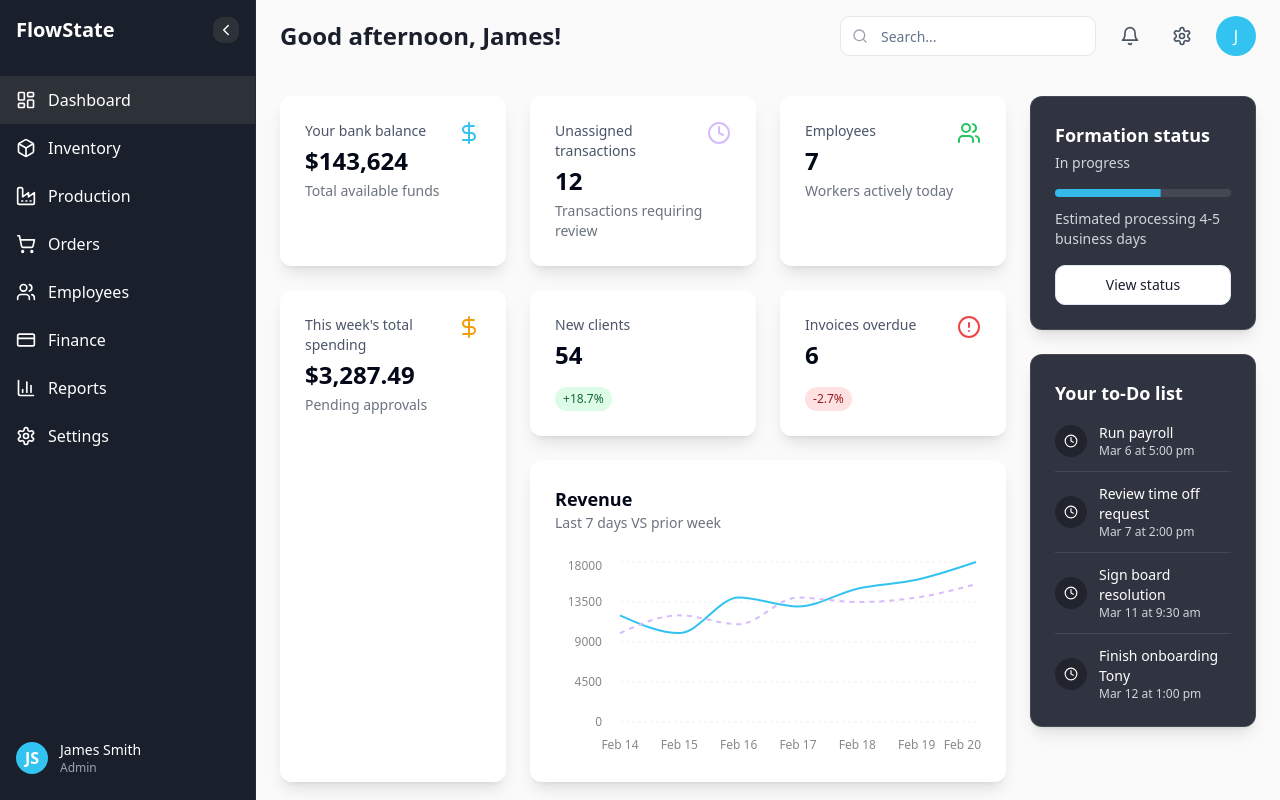
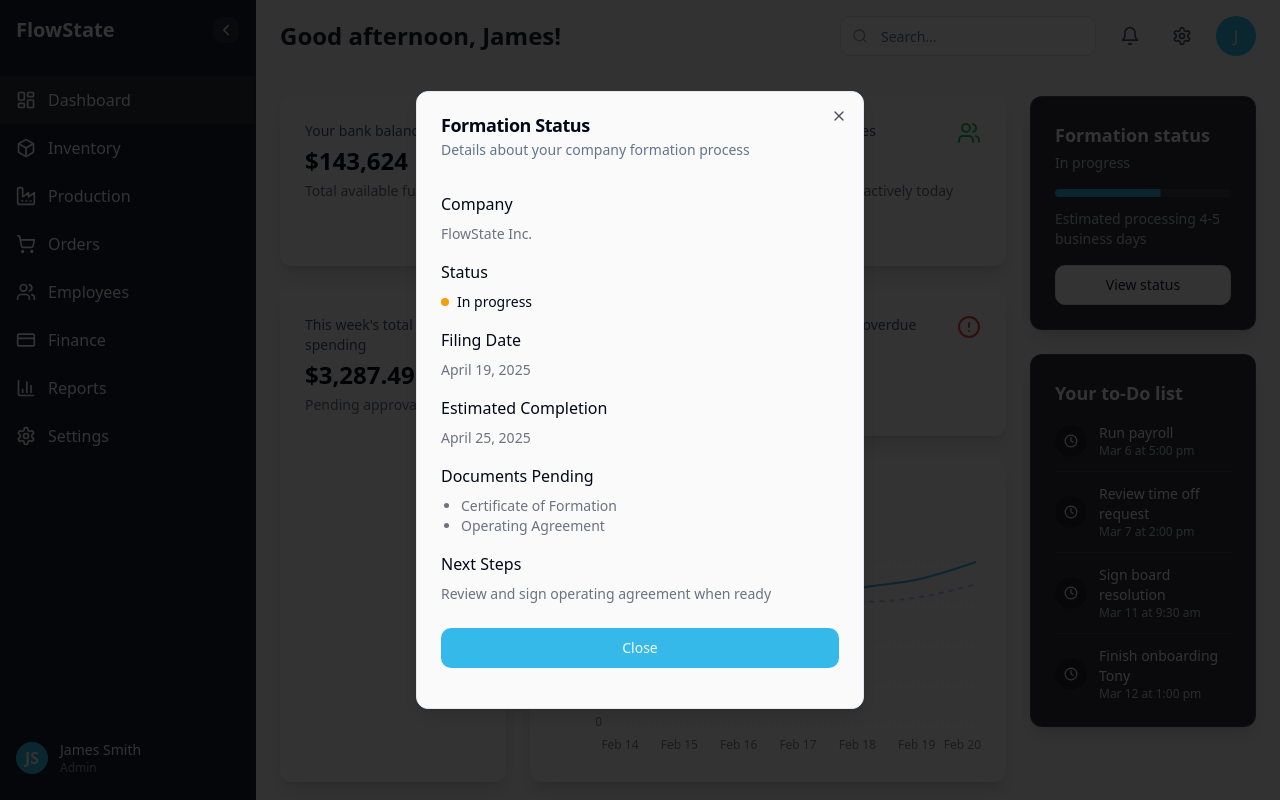
Before and after one commit to itachi9018/flowstate-manufacturing-suite, a React (Vite) app: page / in a window 1280 px wide. Both pictures are taken after a click on the button "View status". Shown: the top 800 px of the page. Built offline with nearby package versions, Linux system fonts and the light colour scheme.

Commit message:
Fix: Dashboard status card button
Fix the "View status" button in the dashboard's status card.

```diff
--- a/src/components/StatusCard.tsx
+++ b/src/components/StatusCard.tsx
@@ -10,9 +10,11 @@ interface StatusCardProps {
   progressValue: number;
   description: string;
   className?: string;
+  onClick?: () => void;
+  buttonText?: string;
 }
 
-export function StatusCard({ title, status, progressValue, description, className }: StatusCardProps) {
+export function StatusCard({ title, status, progressValue, description, className, onClick, buttonText = "View status" }: StatusCardProps) {
   return (
     <Card className={cn("glass-dark", className)}>
       <div className="p-6">
@@ -25,8 +27,12 @@ export function StatusCard({ title, status, progressValue, description, classNam
 
         <p className="text-sm text-gray-300 mt-3">{description}</p>
 
-        <Button variant="outline" className="mt-4 w-full bg-white text-flow-dark hover:bg-gray-100">
-          View status
+        <Button
+          variant="outline"
+          className="mt-4 w-full bg-white text-flow-dark hover:bg-gray-100"
+          onClick={onClick}
+        >
+          {buttonText}
         </Button>
       </div>
     </Card>
--- a/src/pages/Dashboard.tsx
+++ b/src/pages/Dashboard.tsx
@@ -1,4 +1,3 @@
-
 import { Layout } from "@/components/Layout";
 import { StatCard } from "@/components/StatCard";
 import { LineChart } from "@/components/LineChart";
@@ -6,8 +5,21 @@ import { TaskList } from "@/components/TaskList";
 import { NotificationList } from "@/components/NotificationList";
 import { StatusCard } from "@/components/StatusCard";
 import { DollarSign, Clock, Users, AlertCircle } from "lucide-react";
+import { useState } from "react";
+import {
+  Dialog,
+  DialogContent,
+  DialogHeader,
+  DialogTitle,
+  DialogDescription
+} from "@/components/ui/dialog";
+import { Button } from "@/components/ui/button";
+import { Input } from "@/components/ui/input";
 
 const Dashboard = () => {
+  // State for dialog
+  const [isDialogOpen, setIsDialogOpen] = useState(false);
+
   // Sample data for the dashboard
   const revenueData = [
     { name: "Feb 14", value: 12000, previous: 10000 },
@@ -52,6 +64,16 @@ const Dashboard = () => {
       time: "Yesterday at 5:45 PM"
     },
   ];
+
+  // Formation status details
+  const formationDetails = {
+    company: "FlowState Inc.",
+    status: "In progress",
+    filingDate: "April 19, 2025",
+    estimatedCompletion: "April 25, 2025",
+    documentsPending: ["Certificate of Formation", "Operating Agreement"],
+    nextSteps: "Review and sign operating agreement when ready"
+  };
 
   return (
     <Layout>
@@ -128,6 +150,7 @@ const Dashboard = () => {
             status="In progress"
             progressValue={60}
             description="Estimated processing 4-5 business days"
+            onClick={() => setIsDialogOpen(true)}
           />
 
           <TaskList
@@ -136,6 +159,63 @@ const Dashboard = () => {
           />
         </div>
       </div>
+
+      {/* Formation Status Dialog */}
+      <Dialog open={isDialogOpen} onOpenChange={setIsDialogOpen}>
+        <DialogContent className="sm:max-w-md">
+          <DialogHeader>
+            <DialogTitle>Formation Status</DialogTitle>
+            <DialogDescription>
+              Details about your company formation process
+            </DialogDescription>
+          </DialogHeader>
+
+          <div className="space-y-4 py-4">
+            <div className="space-y-2">
+              <h4 className="font-medium">Company</h4>
+              <p className="text-sm text-gray-500">{formationDetails.company}</p>
+            </div>
+
+            <div className="space-y-2">
+              <h4 className="font-medium">Status</h4>
+              <div className="flex items-center gap-2">
+                <div className="h-2 w-2 rounded-full bg-amber-500"></div>
+                <p className="text-sm">{formationDetails.status}</p>
+              </div>
+            </div>
+
+            <div className="space-y-2">
+              <h4 className="font-medium">Filing Date</h4>
+              <p className="text-sm text-gray-500">{formationDetails.filingDate}</p>
+            </div>
+
+            <div className="space-y-2">
+              <h4 className="font-medium">Estimated Completion</h4>
+              <p className="text-sm text-gray-500">{formationDetails.estimatedCompletion}</p>
+            </div>
+
+            <div className="space-y-2">
+              <h4 className="font-medium">Documents Pending</h4>
+              <ul className="list-disc pl-5 text-sm text-gray-500">
+                {formationDetails.documentsPending.map((doc, index) => (
+                  <li key={index}>{doc}</li>
+                ))}
+              </ul>
+            </div>
+
+            <div className="space-y-2">
+              <h4 className="font-medium">Next Steps</h4>
+              <p className="text-sm text-gray-500">{formationDetails.nextSteps}</p>
+            </div>
+
+            <div className="space-y-2 pt-2">
+              <Button className="w-full" onClick={() => setIsDialogOpen(false)}>
+                Close
+              </Button>
+            </div>
+          </div>
+        </DialogContent>
+      </Dialog>
     </Layout>
   );
 };
```
